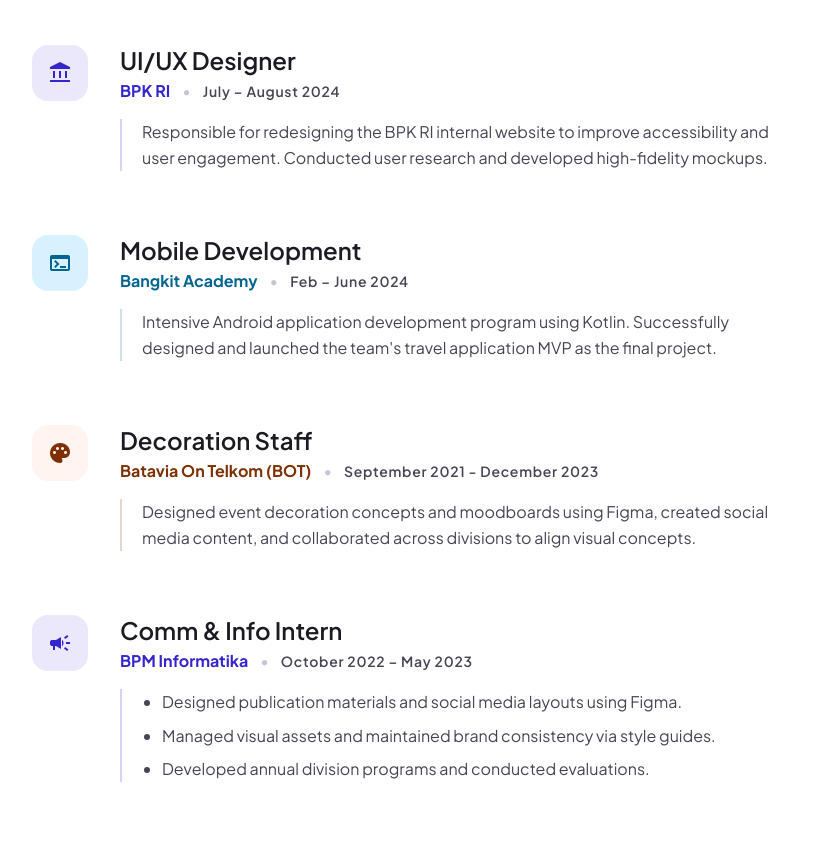
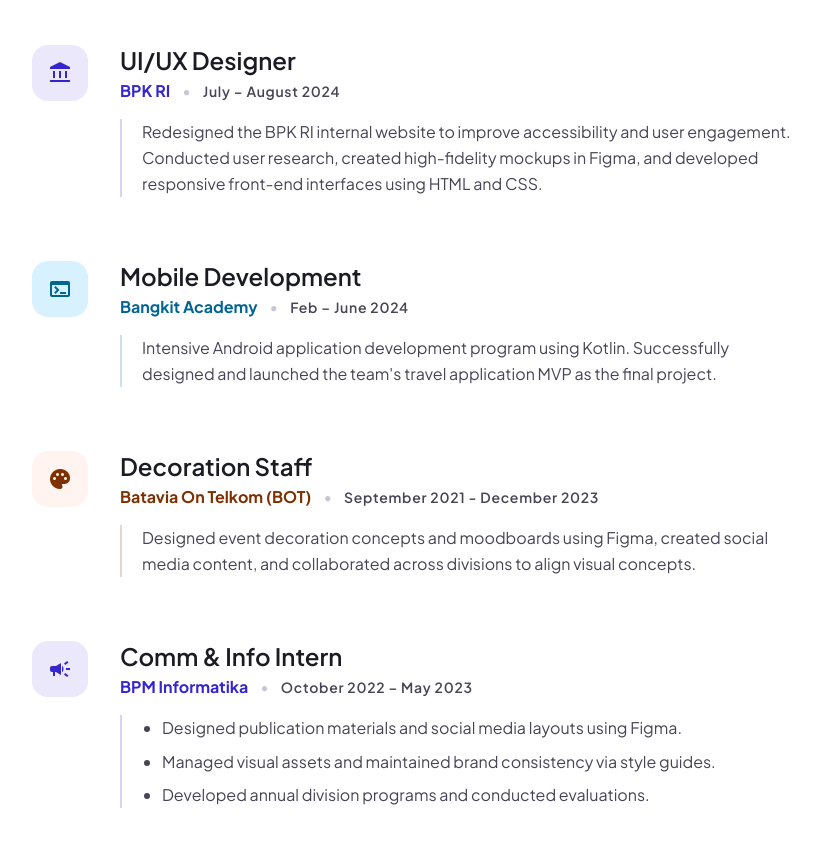
Before and after one commit to Fayzaputrii/Portofolio, a plain HTML site: page index.html in a window 1280 px wide. Shown: the part 1641-2488 px from the top of the page, without its empty margins (224-1044 px from the left). Drawn offline with nearby package versions, Linux system fonts and the light colour scheme.

Commit message:
Update index.html

```diff
--- a/index.html
+++ b/index.html
@@ -233,7 +233,7 @@
 <span class="text-on-surface-variant text-label-md">July – August 2024</span>
 </div>
 <div class="mt-4 pl-1 border-l-2 border-primary/20">
-<p class="text-on-surface-variant text-body-md leading-relaxed pl-4">Responsible for redesigning the BPK RI internal website to improve accessibility and user engagement. Conducted user research and developed high-fidelity mockups.</p>
+<p class="text-on-surface-variant text-body-md leading-relaxed pl-4">Redesigned the BPK RI internal website to improve accessibility and user engagement. Conducted user research, created high-fidelity mockups in Figma, and developed responsive front-end interfaces using HTML and CSS.</p>
 
 </div>
 </div>
```
